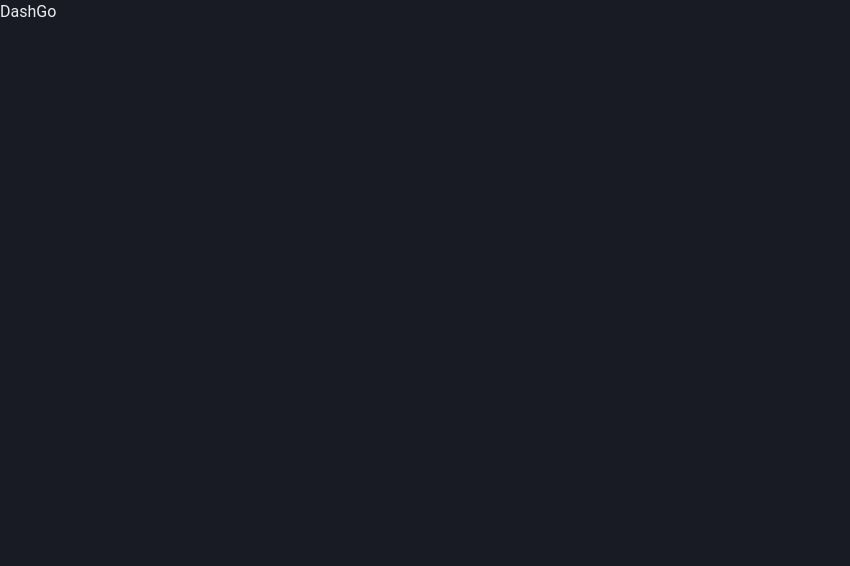
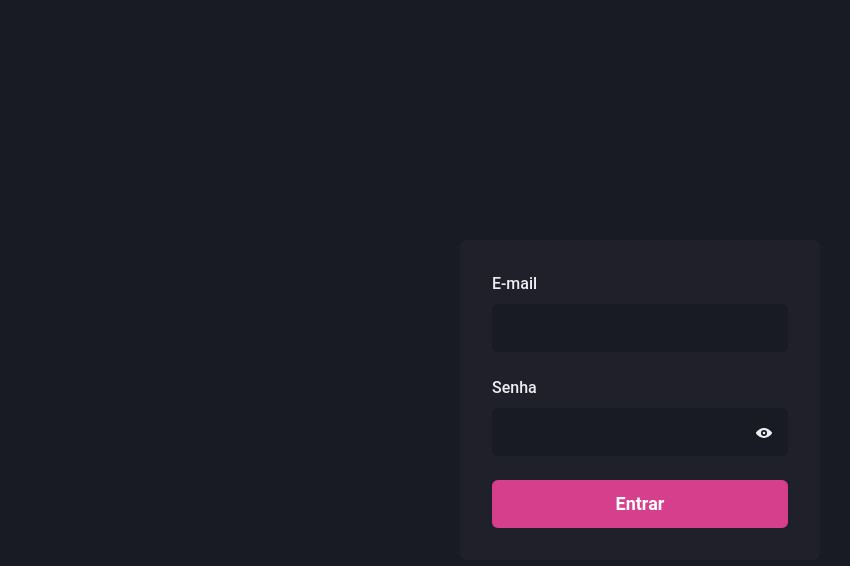
Before and after one commit to ryanalencar/dashgo, a Next.js app: page / in a window 1280 px wide. Shown: the top 566 px of the page, without its empty margins (0-850 px from the left). Built offline with nearby package versions, Linux system fonts and the light colour scheme.

Commit message:
feat: input component

```diff
--- a/package.json
+++ b/package.json
@@ -9,6 +9,7 @@
     "lint": "next lint"
   },
   "dependencies": {
+    "@chakra-ui/icons": "^2.0.1",
     "@chakra-ui/react": "^2.1.2",
     "@emotion/react": "11",
     "@emotion/styled": "11",
--- /dev/null
+++ b/src/components/Form/Input/index.tsx
@@ -0,0 +1,69 @@
+import {
+  FormControl,
+  FormLabel,
+  IconButton,
+  Input as ChakraInput,
+  InputGroup,
+  InputProps as ChakraInputProps,
+  InputRightElement,
+} from "@chakra-ui/react";
+import { ReactElement } from "react";
+
+interface InputProps extends ChakraInputProps {
+  name: string;
+  label?: string;
+  icon?: ReactElement;
+  onClick?: any;
+  ariaLabel?: string;
+}
+export function Input({
+  name,
+  label,
+  icon,
+  onClick,
+  ariaLabel = "",
+  ...rest
+}: InputProps) {
+  return (
+    <>
+      {icon ? (
+        <FormControl>
+          <FormLabel htmlFor={name}>{label}</FormLabel>
+          <InputGroup size="lg">
+            <Input
+              name={name}
+              id={name}
+              focusBorderColor="pink.500"
+              bgColor="gray.900"
+              variant="filled"
+              _hover={{ bg: "gray.900" }}
+              {...rest}
+            />
+            <InputRightElement>
+              <IconButton
+                onClick={onClick}
+                variant="unstyled"
+                aria-label={ariaLabel}
+                icon={icon}
+              />
+            </InputRightElement>
+          </InputGroup>
+        </FormControl>
+      ) : (
+        <FormControl>
+          {!!label && <FormLabel htmlFor="email">{label}</FormLabel>}
+          <ChakraInput
+            name={name}
+            id={name}
+            focusBorderColor="pink.500"
+            bgColor="gray.900"
+            variant="filled"
+            _hover={{ bg: "gray.900" }}
+            size="lg"
+            {...rest}
+          />
+        </FormControl>
+      )}
+    </>
+  );
+}
--- /dev/null
+++ b/src/components/Form/index.ts
@@ -0,0 +1 @@
+export { Input } from "./Input";
--- a/src/pages/index.tsx
+++ b/src/pages/index.tsx
@@ -1,9 +1,46 @@
+import { Button, Flex, Stack } from "@chakra-ui/react";
+import { ViewIcon, ViewOffIcon } from "@chakra-ui/icons";
 import type { NextPage } from "next";
-import Head from "next/head";
-import Image from "next/image";
+import { useState } from "react";
+
+import { Input } from "../components/Form";
 
 const Home: NextPage = () => {
-  return <h1>DashGo</h1>;
+  const [showPassword, setShowPassword] = useState(false);
+
+  const handleShowPassword = () => {
+    setShowPassword((oldShowPassword) => !oldShowPassword);
+  };
+
+  return (
+    <Flex w="100vw" h="100vh" align="center" justify="center">
+      <Flex
+        as="form"
+        w="100%"
+        maxW={360}
+        bg="gray.800"
+        p={8}
+        borderRadius={8}
+        flexDir="column"
+      >
+        <Stack spacing={6}>
+          <Input name="email" label="E-mail" />
+          <Input
+            name="password"
+            label="Senha"
+            type={showPassword ? "text" : "password"}
+            icon={showPassword ? <ViewOffIcon /> : <ViewIcon />}
+            ariaLabel={showPassword ? "Hide Password" : "Show Password"}
+            onClick={handleShowPassword}
+          />
+        </Stack>
+
+        <Button type="submit" mt={6} colorScheme="pink" size="lg">
+          Entrar
+        </Button>
+      </Flex>
+    </Flex>
+  );
 };
 
 export default Home;
--- a/src/styles/theme.ts
+++ b/src/styles/theme.ts
@@ -16,8 +16,8 @@ export const theme = extendTheme({
     },
   },
   fonts: {
-    heading: "Roboto",
-    body: "Roboto",
+    heading: "Roboto, sans-serif",
+    body: "Roboto, sans-serif",
   },
   styles: {
     global: {
```
Also changed, not shown: 1 other file (tests, documents, lock files or other folders).
